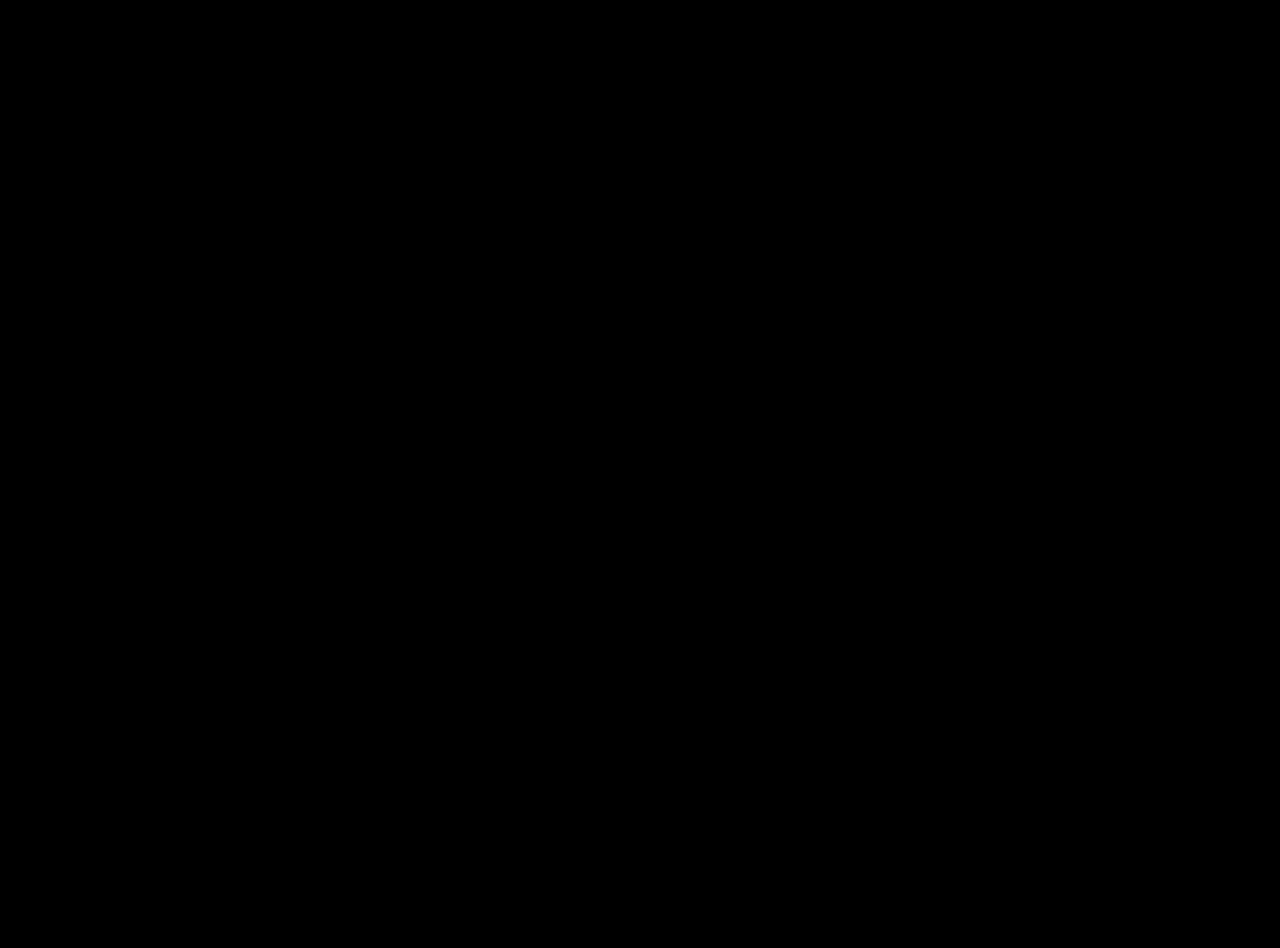
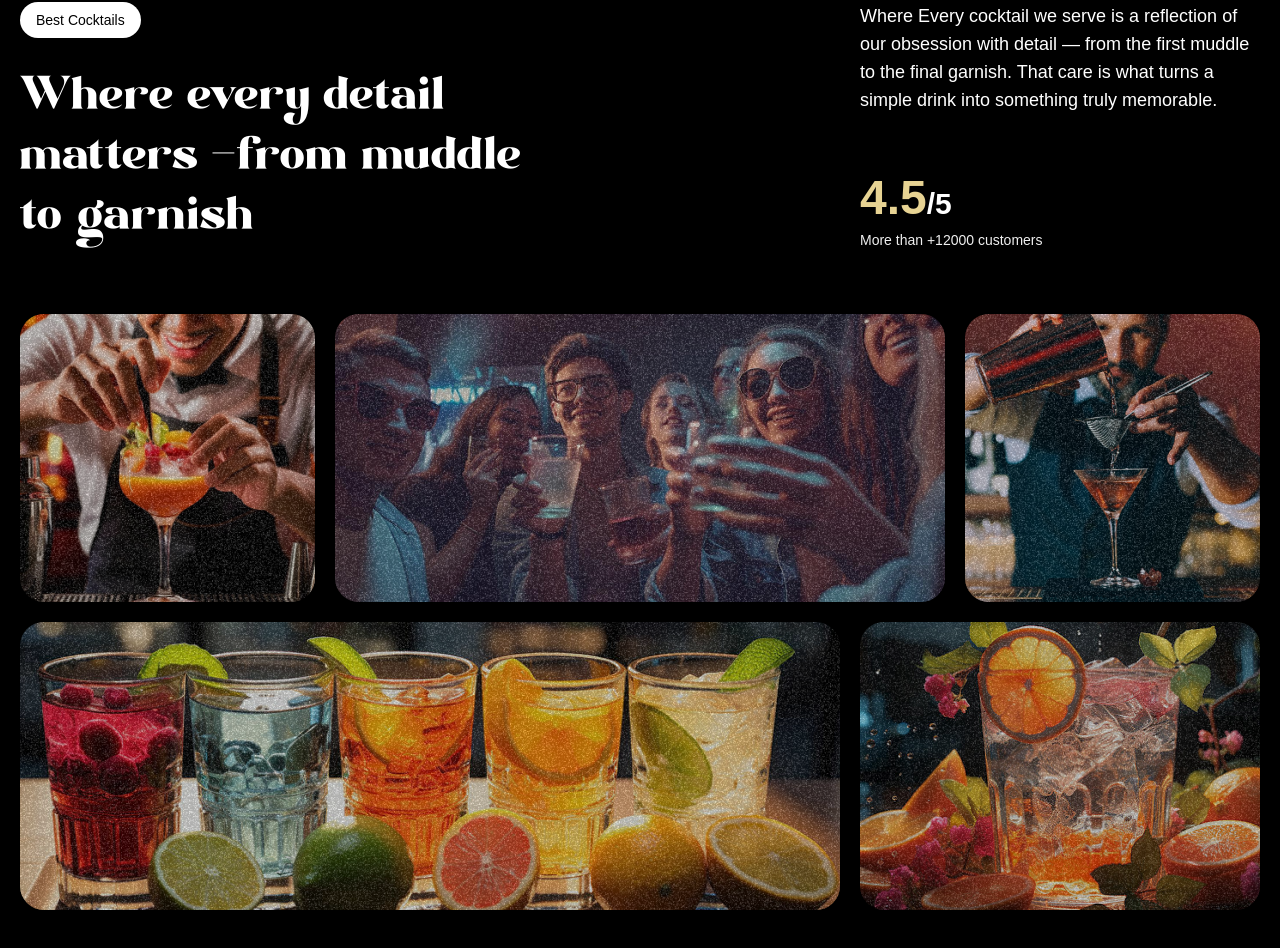
Before and after one commit to NIRMAL1996-CODE/cocktailAnimatedWebsite, a React (Vite) app in the folder website/: page / in a window 1280 px wide. Shown: the part 1710-2658 px from the top of the page. Before the commit the page ends 1600 px from the top, so only its background shows below. Built offline with nearby package versions, Linux system fonts and the light colour scheme; a web font is replaced by a local one.

Commit message:
created About section

```diff
--- a/website/src/App.jsx
+++ b/website/src/App.jsx
@@ -3,6 +3,7 @@ import { ScrollTrigger,SplitText } from "gsap/all";
 import Hero from "./components/Hero";
 import Navbar from "./components/Navbar";
 import Cocktails from "./components/Cocktails";
+import About from "./components/About";
 
 gsap.registerPlugin(ScrollTrigger, SplitText);
 const App = () => {
@@ -11,8 +12,8 @@ const App = () => {
     <main>
       <Navbar/>
       <Hero/>
-      {/* <div className="h-dvh bg-black"/> */}
       <Cocktails/>
+      <About/>
     </main>
   )
 }
--- /dev/null
+++ b/website/src/components/About.jsx
@@ -0,0 +1,86 @@
+import gsap from 'gsap';
+import {useGSAP} from '@gsap/react'
+import {SplitText} from 'gsap/all'
+
+const About = () => {
+  useGSAP(()=>{
+    const titleSplit = SplitText.create('#about h2', {
+      type:'words'
+    })
+    const scrolltimeline= gsap.timeline({
+      scrollTrigger:{
+        trigger: '#about',
+        start: 'top center'
+      }
+    })
+
+    scrolltimeline.from(titleSplit.words, {
+      opacity:0, duration:1, yPercent:100, ease:'expo.out', stagger:0.2
+    })
+
+     .from('.top-grid div, .bottom-grid div', {
+		opacity: 0, duration: 1, ease: 'power1.inOut', stagger: 0.04,
+	}, '-=0.5')
+
+  })
+  return (
+    <div id="about">
+      <div className="mb-16 md:px-0 px-5">
+        <div className="content">
+          <div className="md:col-span-8">
+            <p className="badge">Best Cocktails</p>
+            <h2>
+              Where every detail matters <span className="text-white">-</span>
+              from muddle to garnish
+            </h2>
+          </div>
+
+          <div className="sub-content">
+            <p>
+              {" "}
+              Where Every cocktail we serve is a reflection of our obsession
+              with detail — from the first muddle to the final garnish. That
+              care is what turns a simple drink into something truly memorable.
+            </p>
+            <div>
+              <p className="md:text-3xl text-xl font-bold">
+                <span>4.5</span>/5
+              </p>
+              <p className="text-sm text-white-100">
+                More than +12000 customers
+              </p>
+            </div>
+          </div>
+        </div>
+      </div>
+
+      <div className="top-grid">
+        <div className="md:col-span-3">
+          <div className="noisy" />
+          <img src="/images/abt1.png" alt="grid-img-1" />
+        </div>
+        <div className="md:col-span-6">
+          <div className="noisy" />
+          <img src="/images/abt2.png" alt="grid-img-2" />
+        </div>
+        <div className="md:col-span-3">
+          <div className="noisy" />
+          <img src="/images/abt5.png" alt="grid-img-5" />
+        </div>
+      </div>
+      <div className="bottom-grid">
+        <div className="md:col-span-8">
+          <div className="noisy" />
+          <img src="/images/abt3.png" alt="grid-img-3" />
+        </div>
+
+        <div className="md:col-span-4">
+          <div className="noisy" />
+          <img src="/images/abt4.png" alt="grid-img-4" />
+        </div>
+      </div>
+    </div>
+  );
+};
+
+export default About;
```
